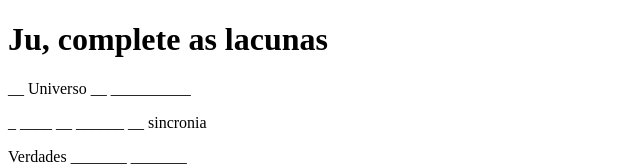
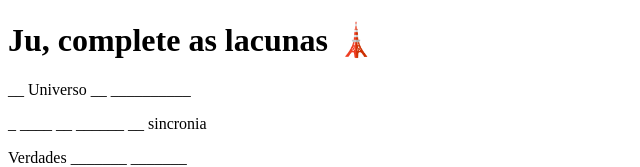
Before and after one commit to wladimirgrf/tabnews, a Next.js app: page / in a window 1280 px wide. Shown: the top 167 px of the page, without its empty margins (0-640 px from the left). Built offline with nearby package versions, Linux system fonts and the light colour scheme.

Commit message:
change text

```diff
--- a/pages/index.js
+++ b/pages/index.js
@@ -1,6 +1,6 @@
 function Home() {
     return <>
-        <h1>Ju, complete as lacunas</h1>
+        <h1>Ju, complete as lacunas 🗼</h1>
         <p>__ Universo __ __________</p>
         <p>_ ____ __ ______ __ sincronia</p>
         <p>Verdades _______ _______</p>
```
